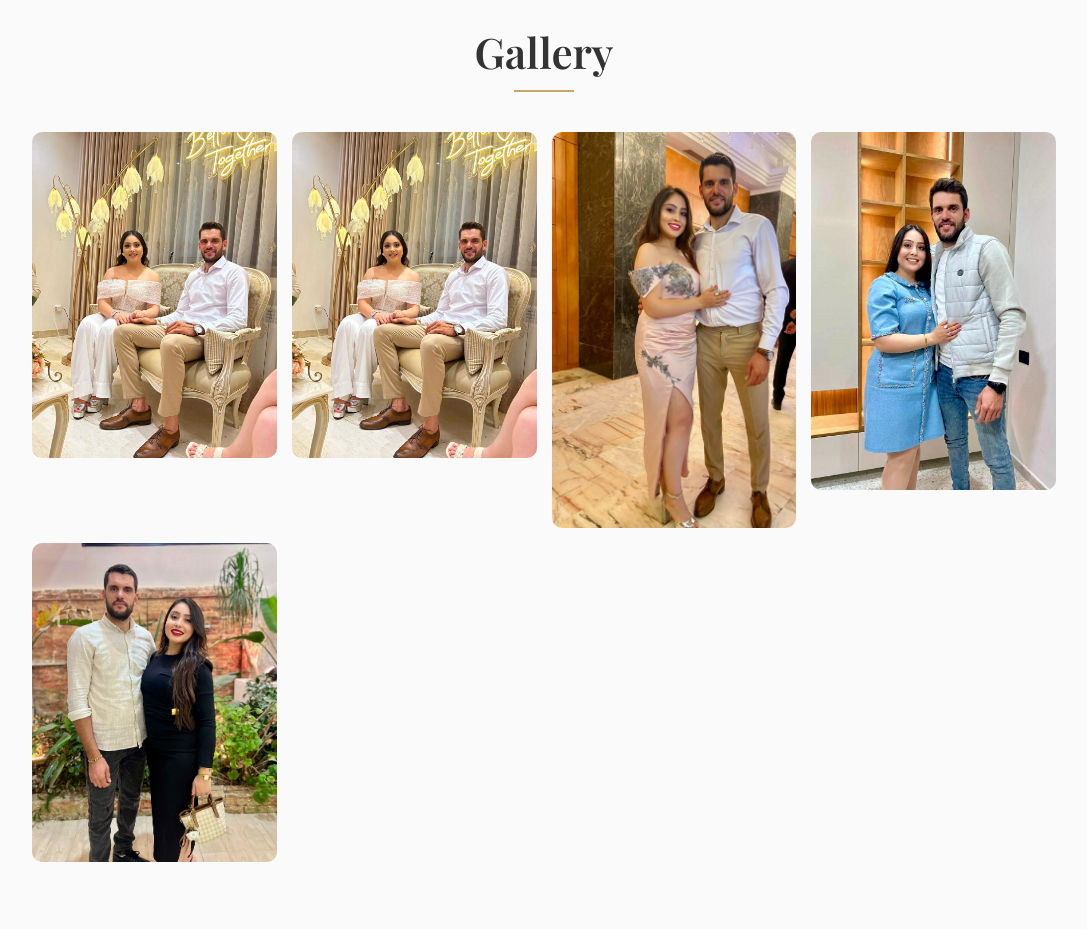
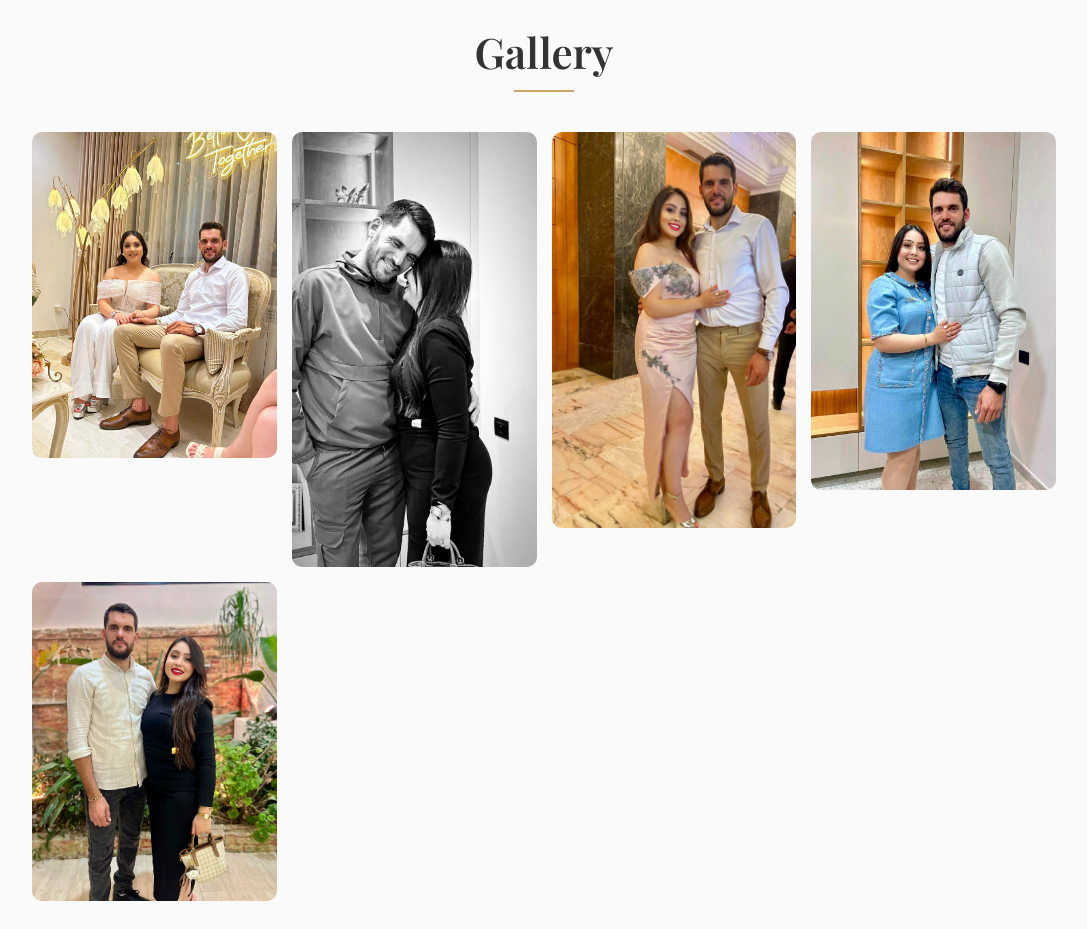
Before and after one commit to MOHAMEDAAMIRA/khalil-rihem, a plain HTML site: page index.html in a window 1280 px wide. Shown: the part 2720-3649 px from the top of the page, without its empty margins (96-1183 px from the left). Drawn offline with nearby package versions, Linux system fonts and the light colour scheme.

Commit message:
Update index.html

```diff
--- a/index.html
+++ b/index.html
@@ -382,7 +382,7 @@ laughter and unforgettable adventures.
 <div class="gallery">
 
 <img src="1.jpeg">
-<img src="1.jpeg">
+<img src="6.jpeg">
 <img src="2.jpeg">
 <img src="3.jpeg">
 <img src="4.jpeg">
```
